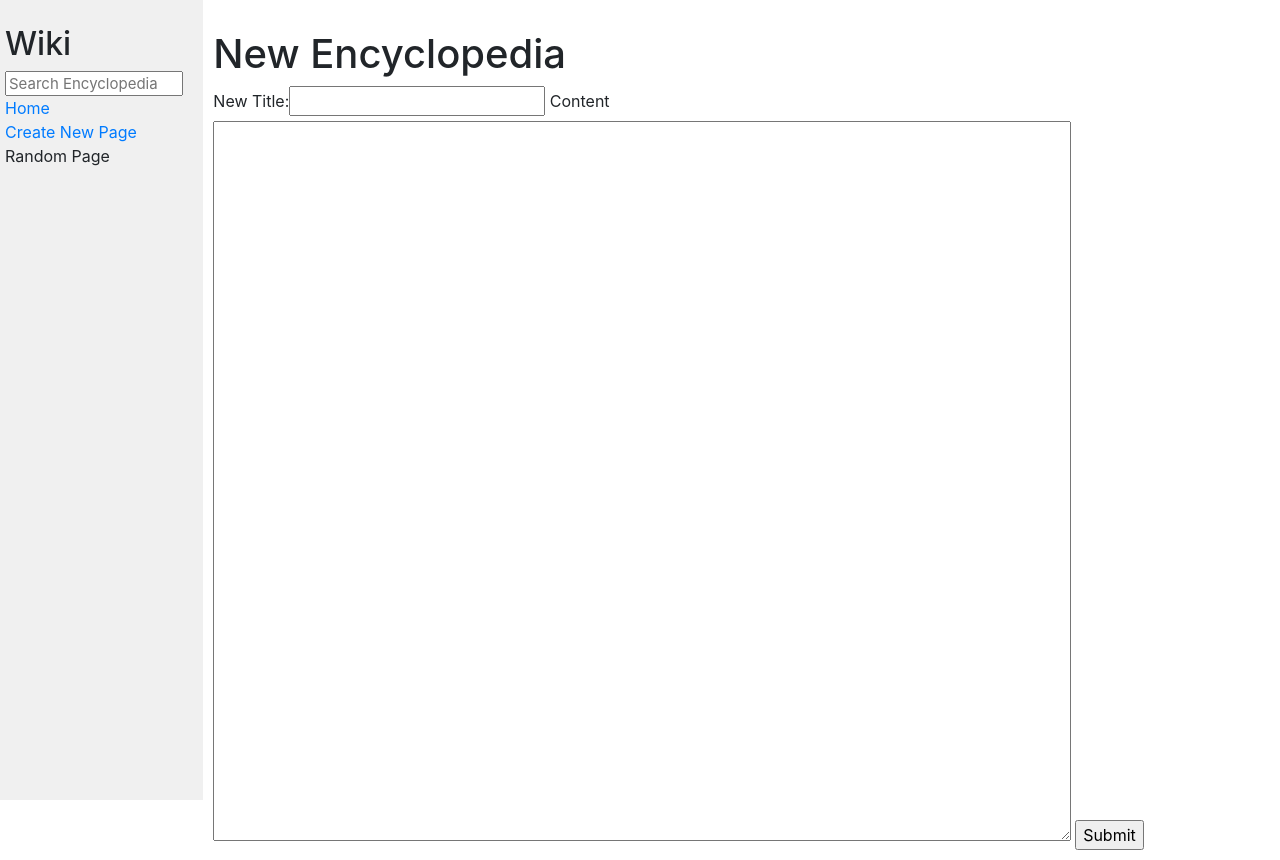
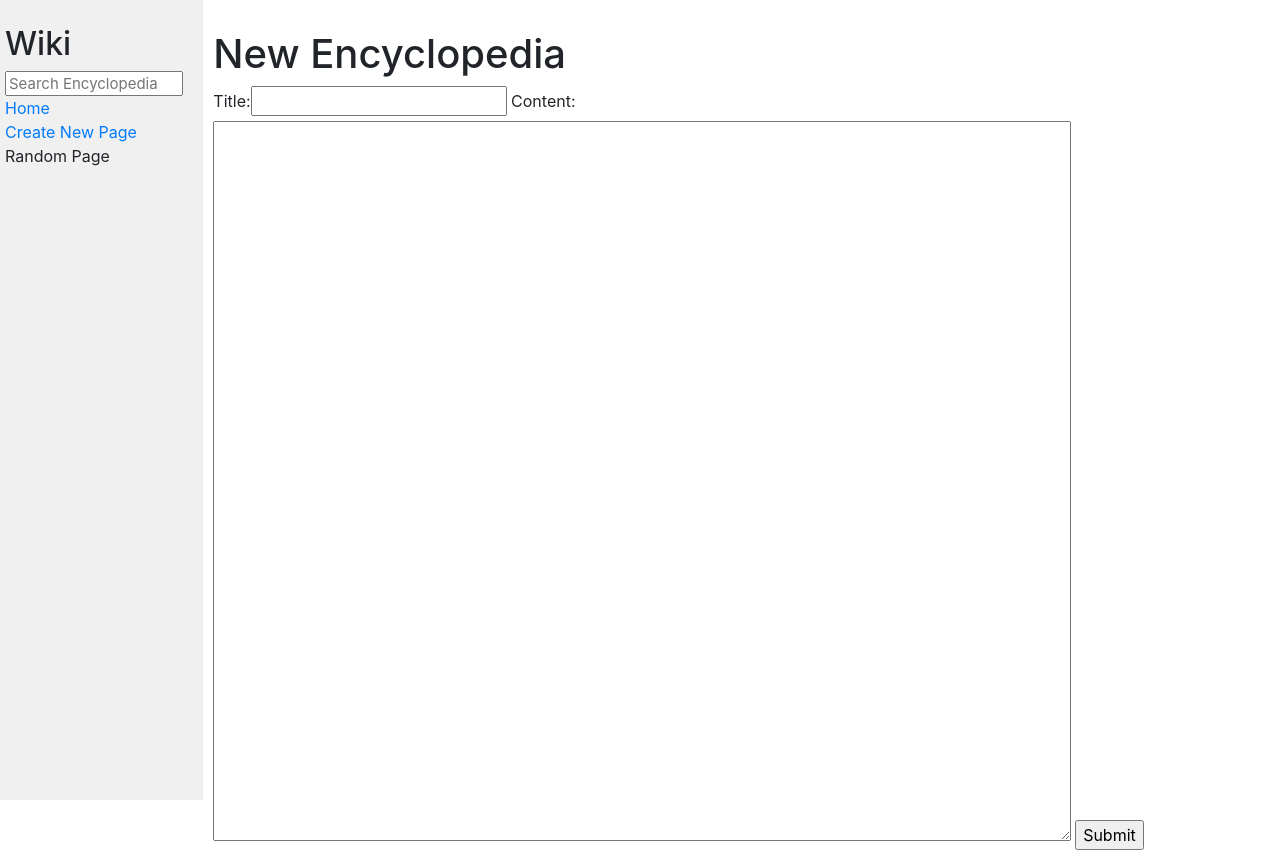
Before and after one commit to thaohvm/wiki, a Django app: page /add in a window 1280 px wide. Run offline with Django 3.2, Linux system fonts and the light colour scheme; some libraries are stand-ins or nearby versions.

Commit message:
question 3 finished create new page

```diff
--- a/encyclopedia/templates/encyclopedia/add.html
+++ b/encyclopedia/templates/encyclopedia/add.html
@@ -10,12 +10,8 @@ New Encyclopedia
         <form action="{% url 'add' %}" method="post">
             {% csrf_token %}
             {{ form }}
-            <p1>Content</p1>
-            <textarea id="w3review" name="w3review" rows="4" cols="10"></textarea>
             <input type="submit">
         </form>
-
-
     </div>
 
 {% endblock %}
--- a/encyclopedia/views.py
+++ b/encyclopedia/views.py
@@ -2,11 +2,16 @@ from django import forms
 from django.http import HttpResponse
 from django.shortcuts import render
 from django.http import HttpResponse, HttpResponseNotFound, Http404, HttpResponseRedirect
+from django.urls import reverse
 
 from . import util
 
+
 class NewForm(forms.Form):
-    new = forms.CharField(label="New Title")
+    title = forms.CharField(label="Title")
+    content = forms.CharField(
+        label="Content", widget=forms.Textarea(attrs={'rows': 4, 'cols': 15}))
+
 
 def index(request):
     return render(request, "encyclopedia/index.html", {
@@ -33,18 +38,12 @@ def search(request):
         return HttpResponseNotFound("Page not found")
 
 
-# def add(request):
-#     return render(request, "encyclopedia/add.html", {
-#         "add": add,
-#     })
-
-
 def add(request):
     if request.method == "POST":
         form = NewForm(request.POST)
         if form.is_valid():
-            new = form.cleaned_data["new"]
-            request.session["new"] += [new]
+            util.save_entry(
+                form.cleaned_data["title"], form.cleaned_data["content"])
             return HttpResponseRedirect(reverse("index"))
         else:
             return render(request, "encyclopedia/add.html", {
```
Also changed, not shown: entries/Test Page.md (added, +1 -0 lines).
